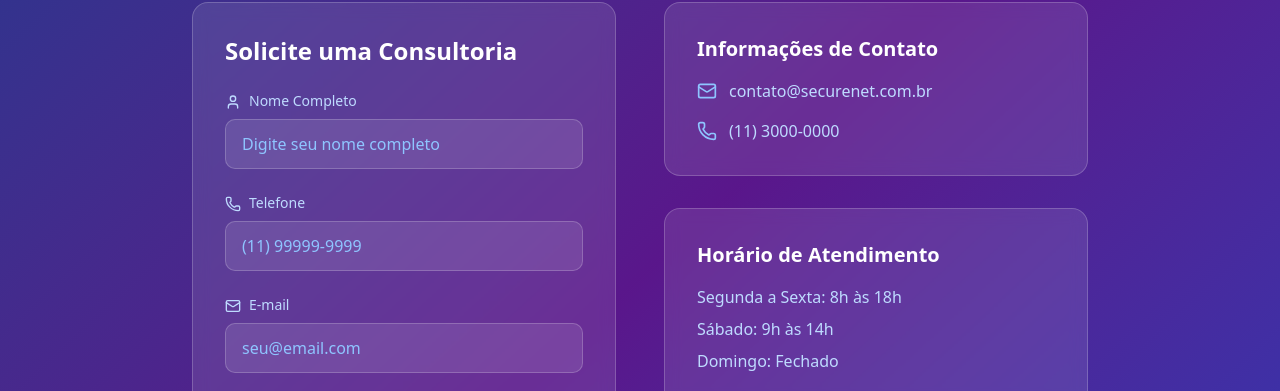
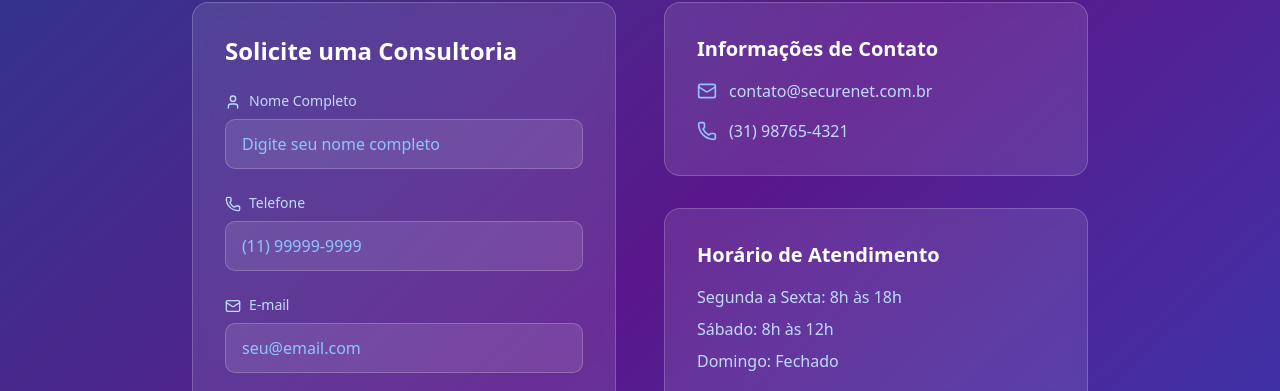
Before and after one commit to David-Henrique-Costa/seguranca-internet-website, a React (Vite) app: page /contato in a window 1280 px wide. Shown: the part 315-706 px from the top of the page. Built offline with nearby package versions, Linux system fonts and the light colour scheme.

Commit message:
Update Contato.jsx
atualização contato

```diff
--- a/src/pages/Contato.jsx
+++ b/src/pages/Contato.jsx
@@ -184,7 +184,7 @@ const Contato = () => {
                   </div>
                   <div className="flex items-center space-x-3">
                     <Phone className="h-5 w-5 text-blue-300" />
-                    <span className="text-blue-200">(11) 3000-0000</span>
+                    <span className="text-blue-200">(31) 98765-4321</span>
                   </div>
                 </div>
               </div>
@@ -193,7 +193,7 @@ const Contato = () => {
                 <h3 className="text-xl font-bold text-white mb-4">Horário de Atendimento</h3>
                 <div className="space-y-2 text-blue-200">
                   <p>Segunda a Sexta: 8h às 18h</p>
-                  <p>Sábado: 9h às 14h</p>
+                  <p>Sábado: 8h às 12h</p>
                   <p>Domingo: Fechado</p>
                 </div>
               </div>
```
